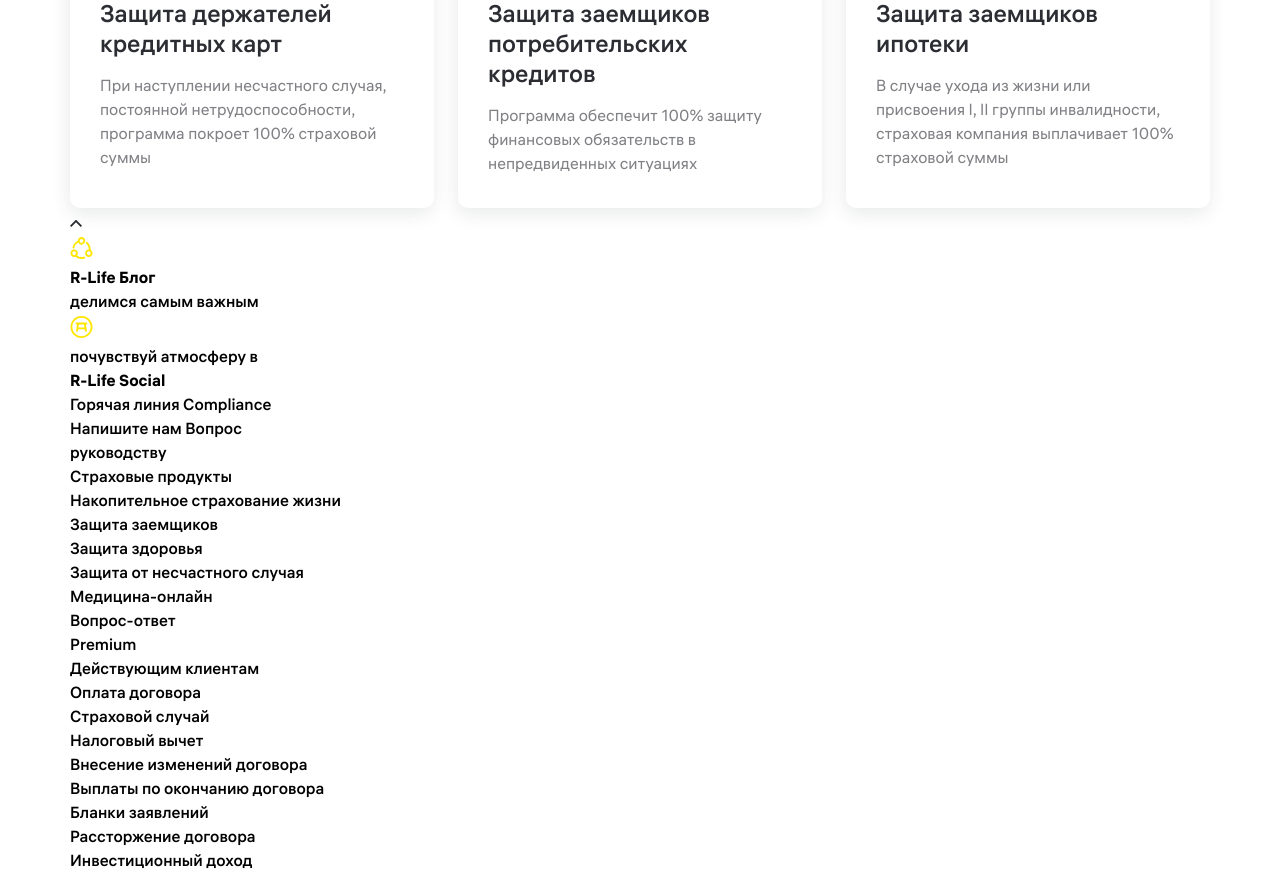
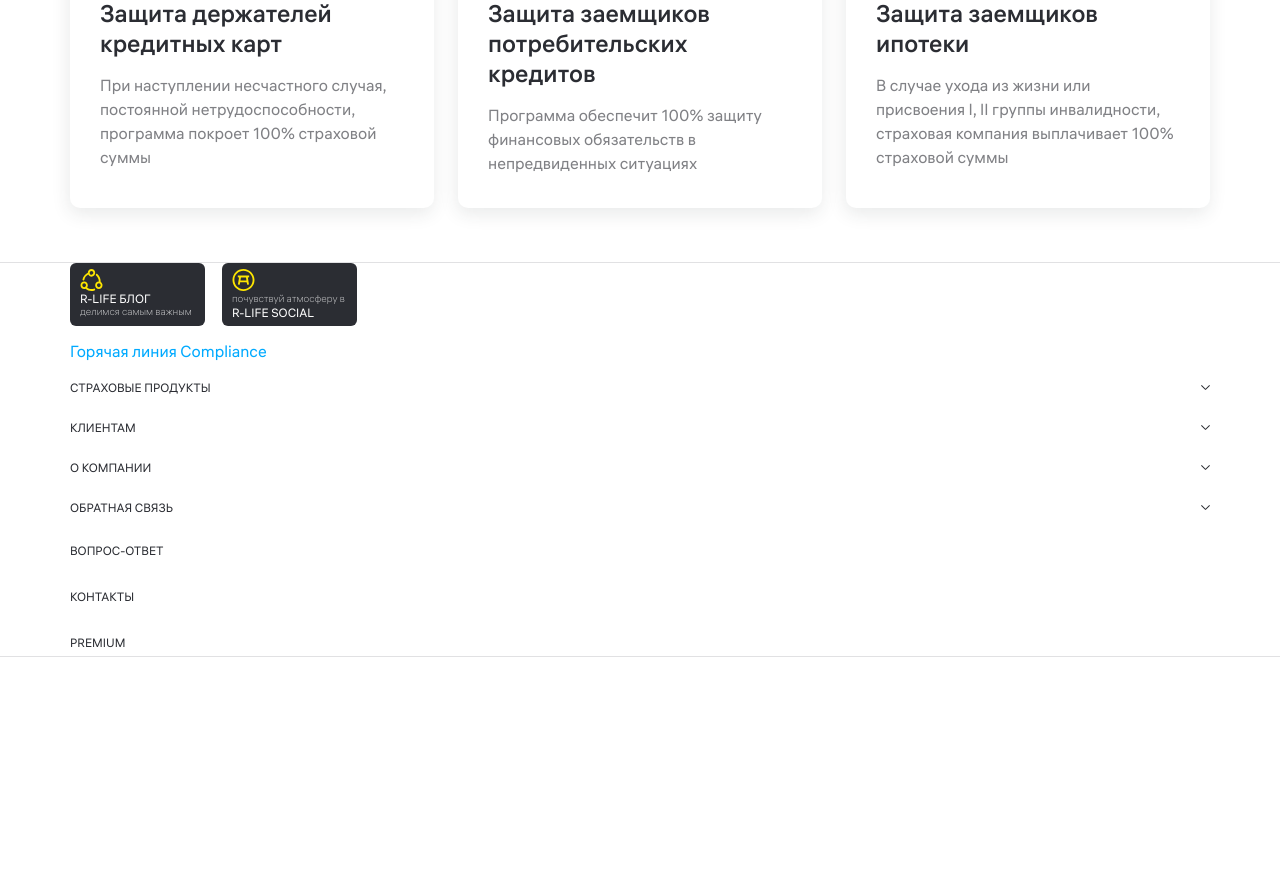
Before and after one commit to JustifyContentSB/raiffeisen, a website: page app/index.html in a window 1280 px wide. Shown: the part 1206-2080 px from the top of the page. After the commit the page ends 1863 px from the top, so only its background shows below. Drawn offline with Linux system fonts and the light colour scheme; files whose address does not match are found by name.

Commit message:
Стилизация секции "navig" на разрешении от 320px

```diff
--- a/app/index.html
+++ b/app/index.html
@@ -166,7 +166,7 @@
 		<div class="navig">
 			<div class="container">
 				<div class="navig__wrapper">
-					<a class="page-up" href="#header">
+					<a class="navig__up" href="#header">
 						<img src="images/footer/arrow-top.svg" alt="вверх" width="12" height="8">
 					</a>
 					<ul class="blog-list">
--- /dev/null
+++ b/app/scss/blog-list.scss
@@ -0,0 +1,51 @@
+.blog-list {
+	width: 287px;
+	padding: 0;
+	margin: 0;
+	list-style: none;
+	display: flex;
+	flex-wrap: wrap;
+	justify-content: space-between;
+	&__item {
+		background: #2B2D33;
+		border-radius: 6px;
+		& a {
+            width: 135px;
+		    padding: 6px 10px;
+			display: flex;
+			flex-wrap: wrap;
+			flex-direction: column;
+			text-decoration: none;
+		}
+	}
+	&__icon {
+		display: flex;
+	}
+	&__text {
+		margin-top: 4px;
+	}
+	&__title {
+		margin: 0;
+		font-weight: 400;
+		font-size: 12px;
+		line-height: 11px;
+		text-transform: uppercase;
+		color: #FFFFFF;
+	}
+	&__descr {
+		display: block;
+		margin-top: 2px;
+		font-weight: 300;
+		font-size: 10px;
+		line-height: 11px;
+		color: rgba(255, 255, 255, 0.8);
+	}
+	&__item--social {
+		.blog-list__title {
+			margin-top: 3px;
+		}
+		& .blog-list__descr {
+			margin-top: 0;
+		}
+	}
+}
--- /dev/null
+++ b/app/scss/nav.scss
@@ -0,0 +1,66 @@
+.nav {
+	&__wrapper {
+		& + & {
+			margin-top: 24px;
+		}
+	}
+	&__title {
+		display: block;
+		cursor: pointer;
+		font-weight: normal;
+		font-size: 12px;
+		line-height: 16px;
+		text-transform: uppercase;
+		color: #2B2D33;
+		position: relative;
+		&--hidden {
+			display: none;
+		}
+		&:after {
+			content: url(../images/footer/arrow-down.svg);;
+			position: absolute;
+			right: 0;
+			top: -2px;
+			transition: all 0.2s ease;
+		}
+		&--arrow:after {
+			transform: rotate(180deg);
+			top: 2px;
+		}
+	}
+	&__link {
+		margin-top: 22px;
+		& a {
+			font-weight: normal;
+			font-size: 12px;
+			line-height: 16px;
+			text-transform: uppercase;
+			color: #2B2D33;
+			text-decoration: none;
+		}
+	}
+	&__item {
+		margin-bottom: 14px;
+		& a {
+			text-decoration: none;
+			font-weight: normal;
+			font-size: 14px;
+			line-height: 16px;
+			color: #696B70;
+			&:hover {
+				text-decoration: underline;
+			}
+			&:active {
+				text-decoration: none;
+				color: rgba(105, 107, 112, 0.5);
+			}
+		}
+	}
+	&__list-wrapper {
+		margin-top: 14px;
+		display: none;
+		& .nav__link-wrapper {
+			display: none;
+		}
+	}
+}
--- /dev/null
+++ b/app/scss/navig.scss
@@ -0,0 +1,76 @@
+.navig {
+    margin-top: 50px;
+    position: relative;
+		&:before {
+			content: '';
+			position: absolute;
+			height: 1px;
+			top: -1px;
+			right: 0;
+			left: 0;
+			background: #E1E1E3;
+		}
+		&:after {
+			content: '';
+			position: absolute;
+			height: 1px;
+			bottom: -1px;
+			right: 0;
+			left: 0;
+			background: #E1E1E3;
+        }
+    &__up {
+        position: absolute;
+        z-index: 10;
+        top: -27px;
+        right: 0;
+        width: 50px;
+        height: 50px;
+        border-radius: 50%;
+        border: 2px solid #E1E1E3;
+        background: #fff;
+        display: flex;
+        justify-content: center;
+        align-items: center;
+        display: none;
+    }
+	&__top {
+		padding: 30px 0;
+		position: relative;
+	}
+	&__connection .feedback {
+		display: none;
+		width: 516px;
+		&__link {
+			width: 246px;
+			font-weight: 500;
+			font-size: 18px;
+			line-height: 36px;
+			&--question {
+				& br {
+					display: none;
+				}
+			}
+		}
+	}
+	&__hotline {
+		margin-top: 16px;
+		& a {
+			text-decoration: none;
+			font-weight: normal;
+			font-size: 16px;
+			line-height: 24px;
+			color: #00AAFF;
+			&:hover {
+				text-decoration: underline;
+			}
+			&:active {
+				text-decoration: none;
+				color: rgba(0, 170, 255, 0.5)
+			}
+		}
+	}
+	&__nav {
+		margin-top: 16px;
+	}
+}
--- a/app/scss/style.scss
+++ b/app/scss/style.scss
@@ -11,3 +11,6 @@
 @import 'protect.scss';
 @import 'features.scss';
 @import 'insurance.scss';
+@import 'nav.scss';
+@import 'blog-list.scss';
+@import 'navig.scss';
```
Also changed, not shown: app/css/style.min.css.
